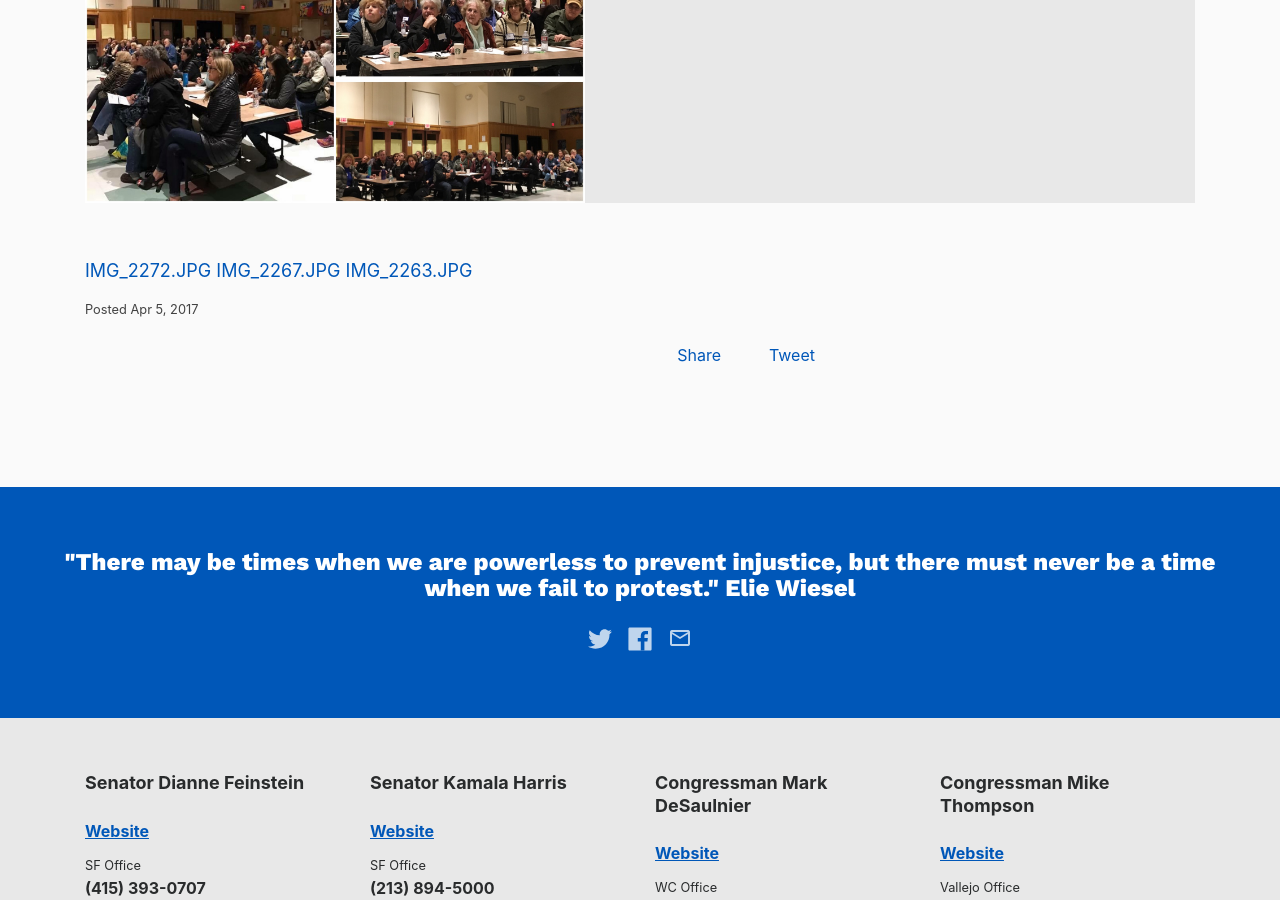
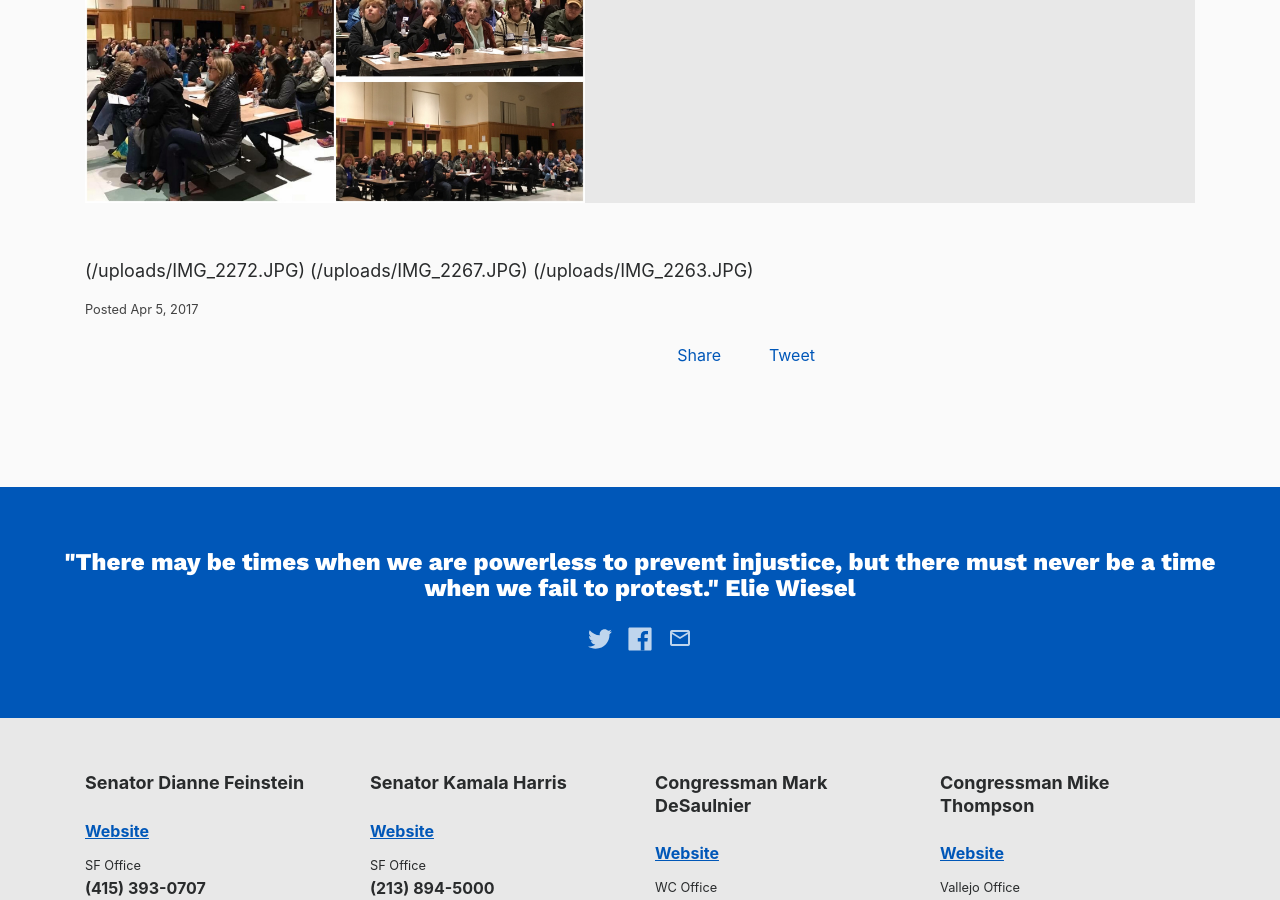
Before and after one commit to IndivisibleTemplate/BasicTemplate, a Jekyll site: the page built from _successes/first-indivisible4c-meeting.markdown, in a window 1280 px wide and 900 px high, scrolled down 582 px. Built offline with Jekyll 4.4.1, drawn with Linux system fonts in a browser that asks for light colours; nearby versions of some CDN libraries; comment, search, counter and statistics services are not loaded.

Commit message:
Updated First Indivisible4c Meeting

```diff
--- a/_successes/first-indivisible4c-meeting.markdown
+++ b/_successes/first-indivisible4c-meeting.markdown
@@ -4,6 +4,6 @@ date: 2017-04-05 22:13:00 -07:00
 main-image: "/uploads/IMG_2269.JPG"
 ---
 
-[IMG_2272.JPG](/uploads/IMG_2272.JPG)
-[IMG_2267.JPG](/uploads/IMG_2267.JPG)
-[IMG_2263.JPG](/uploads/IMG_2263.JPG)
+(/uploads/IMG_2272.JPG)
+(/uploads/IMG_2267.JPG)
+(/uploads/IMG_2263.JPG)
```
